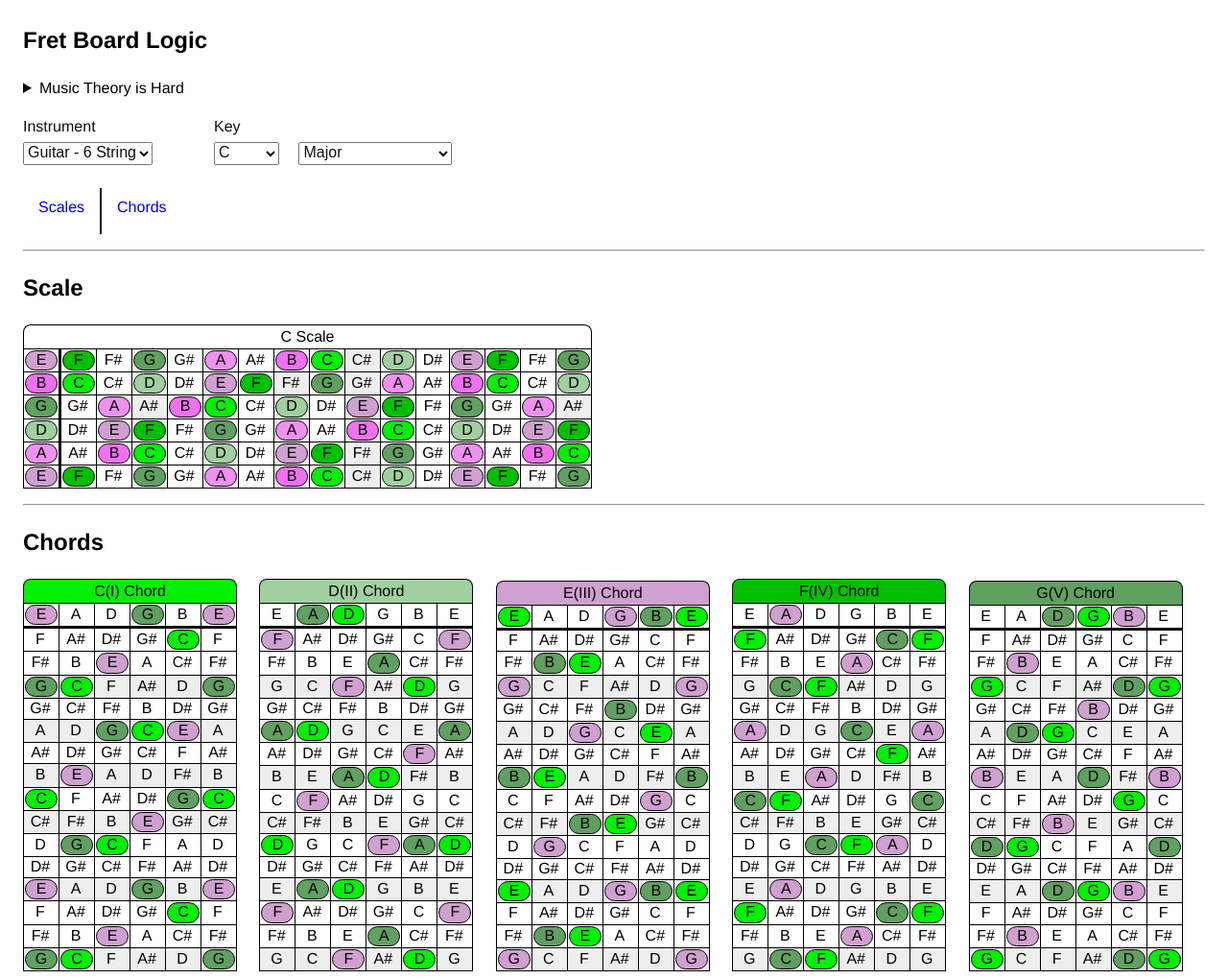
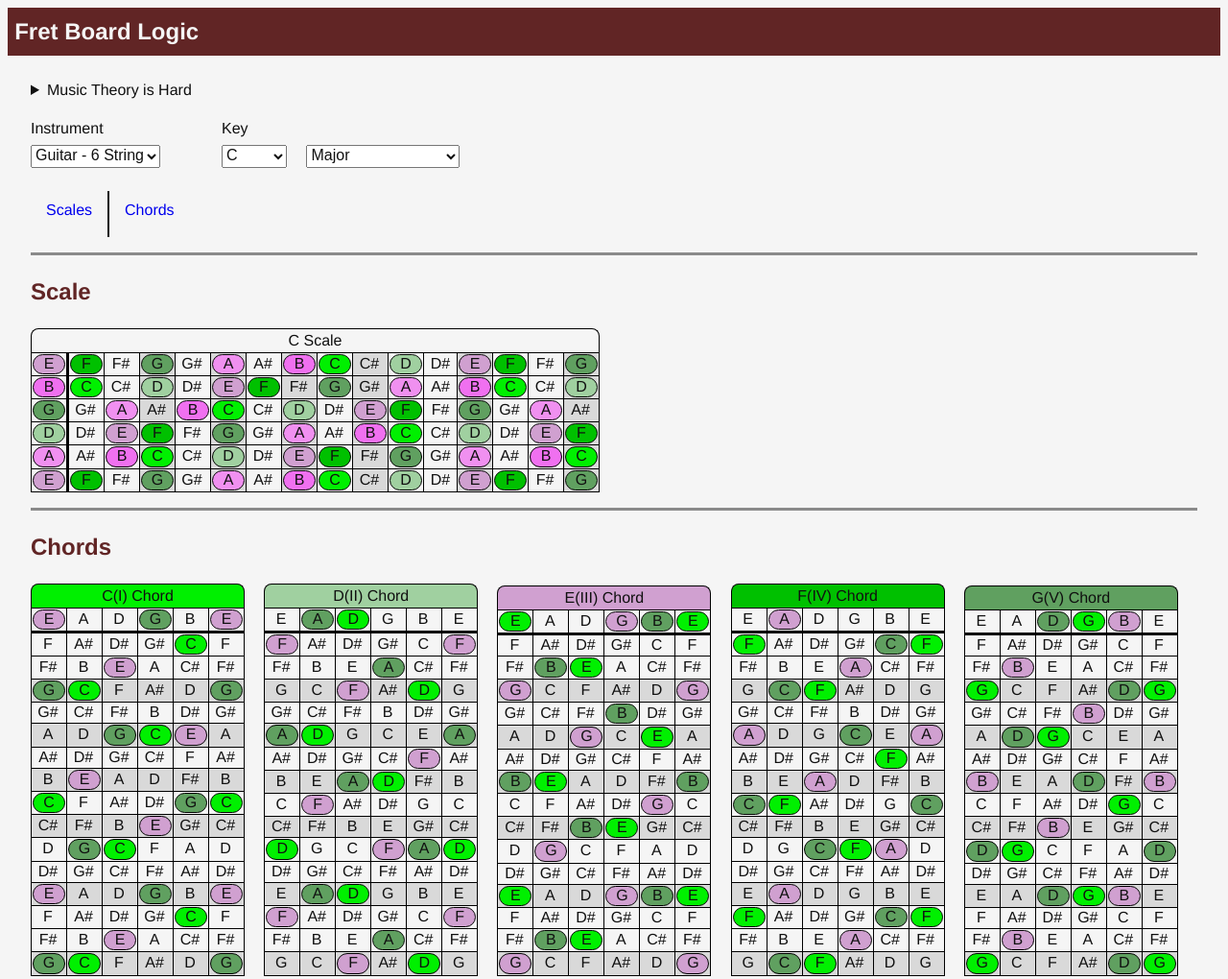
Before and after one commit to jrymal/fretboardlogic, a plain HTML site: page index.html in a window 1280 px wide. Shown: the top 1020 px of the page at 96% size. Drawn offline with Linux system fonts and the light colour scheme.

Commit message:
styles some more to make things look nicer

```diff
--- a/css/core.css
+++ b/css/core.css
@@ -6,17 +6,21 @@
     --color-active: #4CAF50;
     --color-primary-text: #101010;
     --color-primary-border: #000000;
-    --color-primary-background: #ffffff;
-    --color-alt-row-background: #eeeeee;
+    --color-primary-background: #f5f5f5;
+    --color-alt-row-background: #d9d9d9;
     --color-wizard-background: #f1f1f1;
     --color-wizard-border: #ccc;
+
+    --color-header-bkgnd: #612525;
+    --color-header-fgnd: var(--color-primary-background);
 }
 
 body {
     font-family: Helvetica Neue, Helvetica, Arial;
     font-size: 16px;
     line-height: 1.5;
-    margin: 0;
+    background: var(--color-primary-background);
+    color: var(--color-primary-text);
 }
 
 form {
@@ -136,6 +140,26 @@ ul.buttonbar,
   overflow: hidden;
 }
 
+h1 {
+    padding: .3em;
+    margin: 0;
+}
+.header {
+    background: var(--color-header-bkgnd);
+    color: var(--color-header-fgnd);
+}
+h2 {
+    color: var(--color-header-bkgnd);
+}
+
+.hrow{
+    margin: 1em 0;
+    width: 100%;
+    height: 3px;
+    background: var(--color-smoke);
+    overflow: hidden;
+}
+
 .buttonbar li,
 .nav li {
   float: left;
--- a/css/fretboardlogic.css
+++ b/css/fretboardlogic.css
@@ -66,12 +66,8 @@
     background: var(--color-ninth);
 }
 
-body {
+.topContainer {
     margin: 1.5em;
-}
-
-section{
-    margin: 1em 0;
 }
 
 caption{
@@ -104,6 +100,7 @@ thead{
 .controls{
     display: flex;
     flex-wrap: wrap;
+    margin: 1em 0;
 }
 .control{
     margin-right: 3em;
--- a/index.html
+++ b/index.html
@@ -24,13 +24,16 @@
 
     </head>
     <body onload="init()">
+        <section class="header">
+            <h1>Fret Board Logic</h1>
+        </section>
+
         <noscript>
-            <h1>This site requires Javascript</h1>
+            <h2>This site requires Javascript</h2>
         </noscript>
 
         <div id="rootNode" class="topContainer">
-            <section class="header">
-                <h1>Fret Board Logic</h1>
+            <section class="info">
                 <details>
                     <summary>Music Theory is Hard</summary>
                     <p>Details on why music theory is hard......suggstions are welcome</p>
@@ -110,14 +113,14 @@
             </nav>
 
             <section class="scales" >
-                <hr>
+                <div class="hrow"></div>
                 <h2 id="scales">Scale</h2>
                 <table class="scale" id="scale-table">
                 </table>
             </section>
 
             <section class="chords">
-                <hr>
+                <div class="hrow"></div>
                 <h2 id="chords">Chords</h2>
                 <div class="chords-container">
                     <div class="chord-container" id="chord-root">
```
